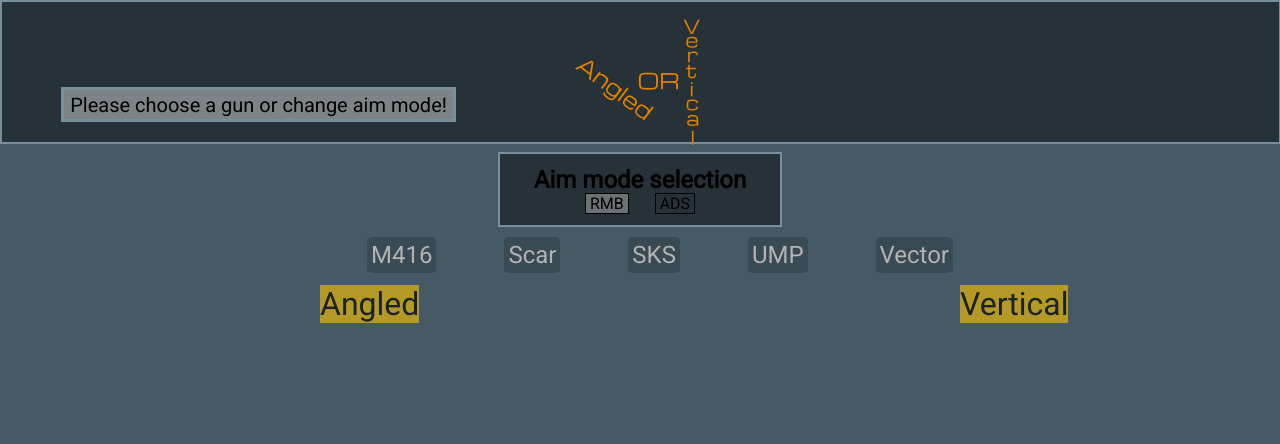
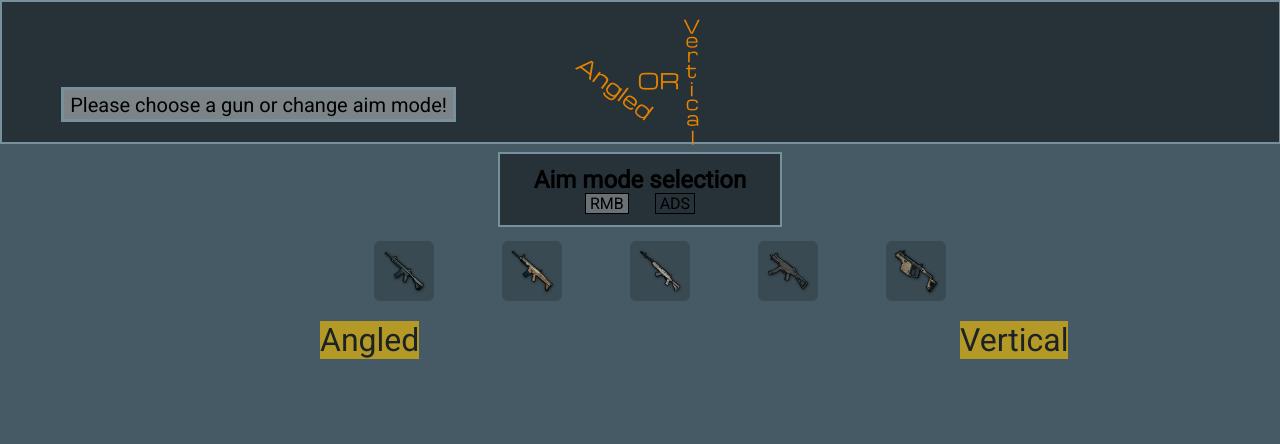
Before and after one commit to AdrianTolli/AngledOrVertical, a PHP site: page /index.html in a window 1280 px wide. Shown: the top 444 px of the page. Run offline with PHP 8.4, Linux system fonts and the light colour scheme; some libraries are stand-ins or nearby versions.

Commit message:
added icons for each gun instead of text buttons

```diff
--- a/index.css
+++ b/index.css
@@ -87,7 +87,7 @@ ul#gunText{
 }
 
 .selected{
-    background: rgba(0,0,0, 0.6);
+    background: rgba(226, 128, 0, 0.4);
 }
 
 .gunText:hover{
--- a/index.html
+++ b/index.html
@@ -26,11 +26,11 @@
         </div>
 
         <ul id=gunText>
-            <span class="m4Text gunText">M416</span>
-            <span class="scarText gunText">Scar</span>
-            <span class="sksText gunText">SKS</span>
-            <span class="umpText gunText">UMP</span>
-            <span class="vectorText gunText">Vector</span>
+            <img src="./images/weaponIcon/M416.png" class="m4Icon gunText">
+            <img src="./images/weaponIcon/scar.png" class="scarIcon gunText">
+            <img src="./images/weaponIcon/sks.png" class="sksIcon gunText">
+            <img src="./images/weaponIcon/ump.png" class="umpIcon gunText">
+            <img src="./images/weaponIcon/vector.png" class="vectorIcon gunText">
         </ul>
 
         <div class="imgContainer">
--- a/main.js
+++ b/main.js
@@ -65,57 +65,57 @@ $(document).ready(function(){
         $('.info').text("You've chosen Aim Down Sight, now click on desired gun");
     });
 
-    $('#gunText').on('click', '.m4Text', function() {
+    $('#gunText').on('click', '.m4Icon', function() {
         $('.angledImg').attr('src', './images/m4_angled_'+aimMode+'.png');
         $('.verticalImg').attr('src', './images/m4_vertical_'+aimMode+'.png');
 
         $('.selected').removeClass('selected');
-        $('.m4Text').addClass('selected');
+        $('.m4Icon').addClass('selected');
 
         $('.info').text("You've chosen M416! No additional information about this weapon. Other attachments will be an option soon!");
         selectedGun="m4";
     });
 
-    $('#gunText').on('click', '.scarText', function() {
+    $('#gunText').on('click', '.scarIcon', function() {
         $('.angledImg').attr('src', './images/scar_angled_'+aimMode+'.png');
         $('.verticalImg').attr('src', './images/scar_vertical_'+aimMode+'.png');
         $('.info').text("You've chosen Scar! No additional information about this weapon. Other attachments will be an option soon");
 
         $('.selected').removeClass('selected');
-        $('.scarText').addClass('selected');
+        $('.scarIcon').addClass('selected');
 
         selectedGun="scar";
     });
 
-    $('#gunText').on('click', '.sksText', function() {
+    $('#gunText').on('click', '.sksIcon', function() {
         $('.angledImg').attr('src', './images/sks_angled_'+aimMode+'.png');
         $('.verticalImg').attr('src', './images/sks_vertical_'+aimMode+'.png');
         $('.info').text("You've chosen SKS! Since this is not an autofire weapon, this is just spamclick. Aim Down Sight pictures will be added shortly!");
 
         $('.selected').removeClass('selected');
-        $('.sksText').addClass('selected');
+        $('.sksIcon').addClass('selected');
 
         selectedGun="sks";
     });
 
-    $('#gunText').on('click', '.umpText', function() {
+    $('#gunText').on('click', '.umpIcon', function() {
         $('.angledImg').attr('src', './images/ump_angled_'+aimMode+'.png');
         $('.verticalImg').attr('src', './images/ump_vertical_'+aimMode+'.png');
         $('.info').text("You've chosen UMP! No additional information about this weapon. Other attachments will be an option soon");
 
         $('.selected').removeClass('selected');
-        $('.umpText').addClass('selected');
+        $('.umpIcon').addClass('selected');
 
         selectedGun="ump";
     });
 
-    $('#gunText').on('click', '.vectorText', function() {
+    $('#gunText').on('click', '.vectorIcon', function() {
         $('.angledImg').attr('src', './images/vector_angled_'+aimMode+'.png');
         $('.verticalImg').attr('src', './images/vector_vertical_'+aimMode+'.png');
         $('.info').text("You've chosen Vector! This weapon cannot equip angled grip. Other attachments will be an option soon");
 
         $('.selected').removeClass('selected');
-        $('.vectorText').addClass('selected');
+        $('.vectorIcon').addClass('selected');
 
         selectedGun="vector";
     });
```
Also changed, not shown: images/weaponIcon/M416.png (added), images/weaponIcon/Scar.png (added), images/weaponIcon/sks.png (added), images/weaponIcon/ump.png (added), images/weaponIcon/vector.png (added).
